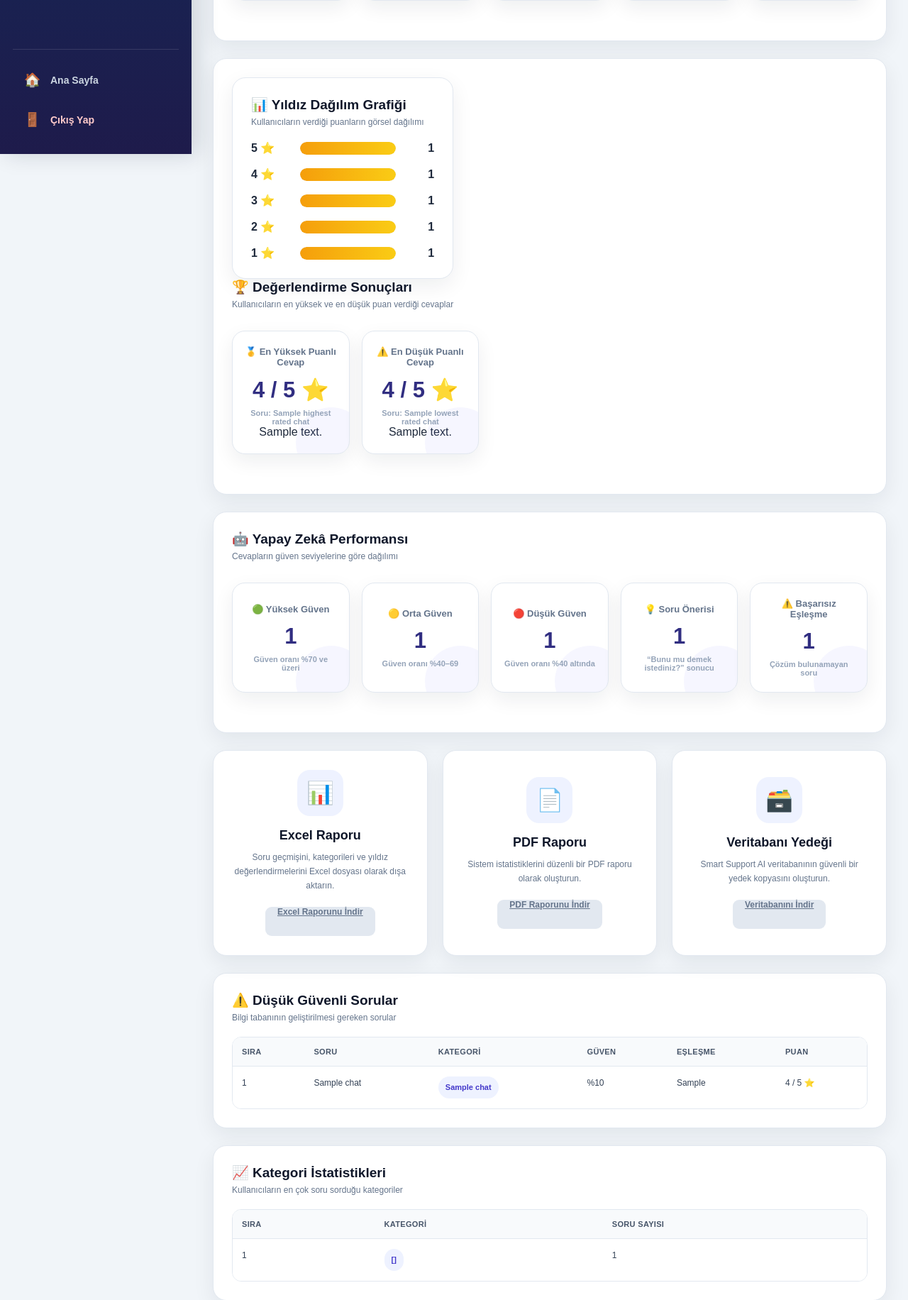
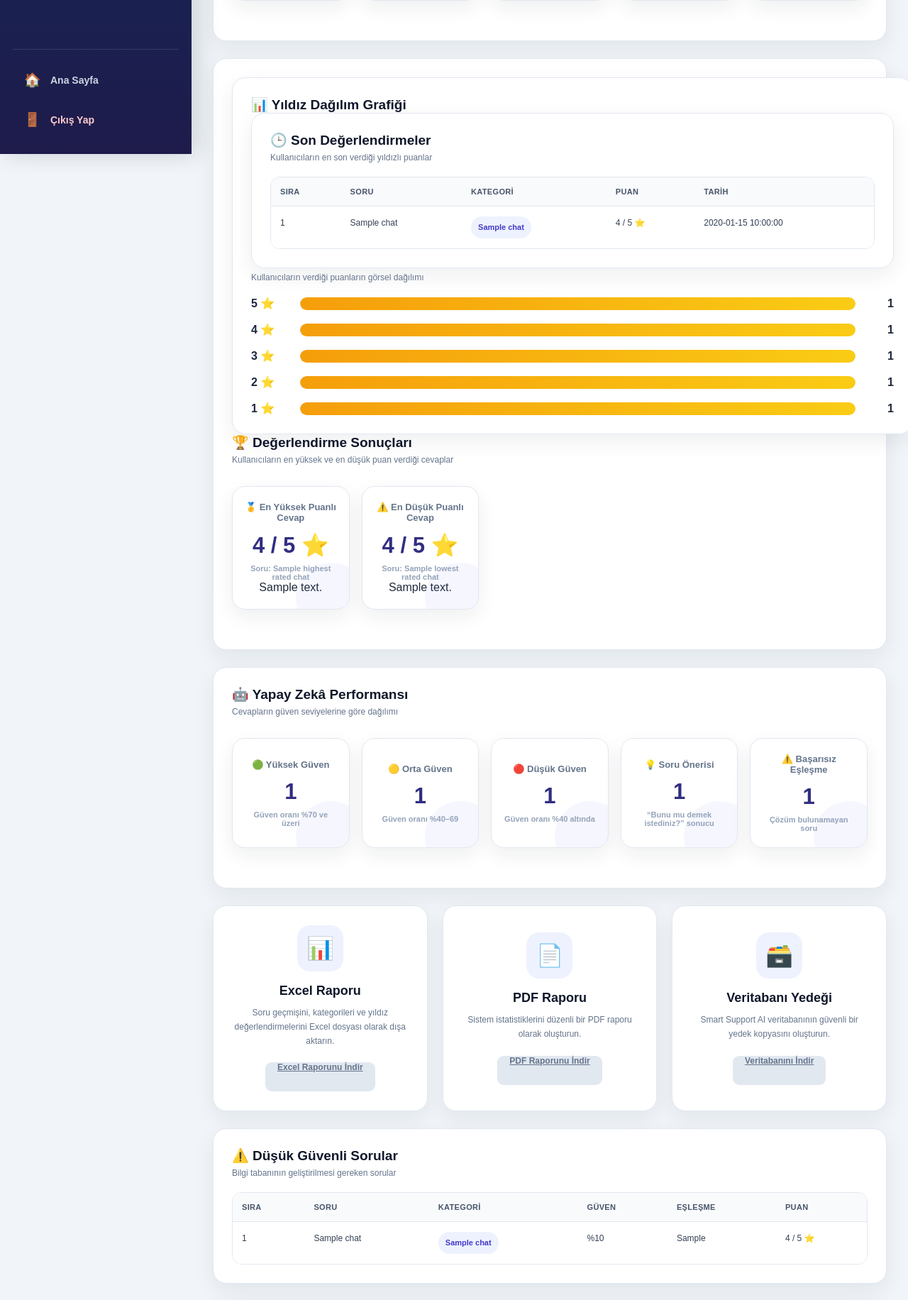
Before and after one commit to AkkusEmre34/smart-support-ai, a Flask app: template frontend/templates/admin/reports.html in a window 1280 px wide. Shown: the part 583-2415 px from the top of the page at 71% size. Run offline with Flask 3, Linux system fonts and the light colour scheme; the template is opened without the code that fills it: most values are stand-ins (such as "Sample title", 1, 10 or a date in 2020).

Commit message:
Son yıldız değerlendirmeleri raporlar sayfasına eklendi

```diff
--- a/frontend/templates/admin/reports.html
+++ b/frontend/templates/admin/reports.html
@@ -215,7 +215,93 @@
             <h2>
                 📊 Yıldız Dağılım Grafiği
             </h2>
+<section class="admin-content">
 
+    <div class="admin-content-header">
+
+        <div>
+
+            <h2>
+                🕒 Son Değerlendirmeler
+            </h2>
+
+            <p>
+                Kullanıcıların en son verdiği yıldızlı puanlar
+            </p>
+
+        </div>
+
+    </div>
+
+
+    <div class="admin-table-wrapper">
+
+        <table class="admin-table">
+
+            <thead>
+
+                <tr>
+                    <th>Sıra</th>
+                    <th>Soru</th>
+                    <th>Kategori</th>
+                    <th>Puan</th>
+                    <th>Tarih</th>
+                </tr>
+
+            </thead>
+
+
+            <tbody>
+
+                {% for chat in statistics.latest_rated_chats %}
+
+                    <tr>
+
+                        <td>
+                            {{ loop.index }}
+                        </td>
+
+                        <td>
+                            {{ chat.question }}
+                        </td>
+
+                        <td>
+
+                            <span class="admin-category-badge">
+                                {{ chat.category_name }}
+                            </span>
+
+                        </td>
+
+                        <td>
+                            {{ chat.rating }} / 5 ⭐
+                        </td>
+
+                        <td>
+                            {{ chat.created_at }}
+                        </td>
+
+                    </tr>
+
+                {% else %}
+
+                    <tr>
+
+                        <td colspan="5">
+                            Henüz yıldızlı değerlendirme bulunmuyor.
+                        </td>
+
+                    </tr>
+
+                {% endfor %}
+
+            </tbody>
+
+        </table>
+
+    </div>
+
+</section>
             <p>
                 Kullanıcıların verdiği puanların görsel dağılımı
             </p>
```
